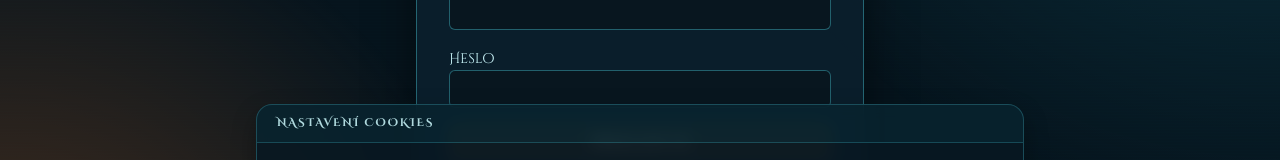
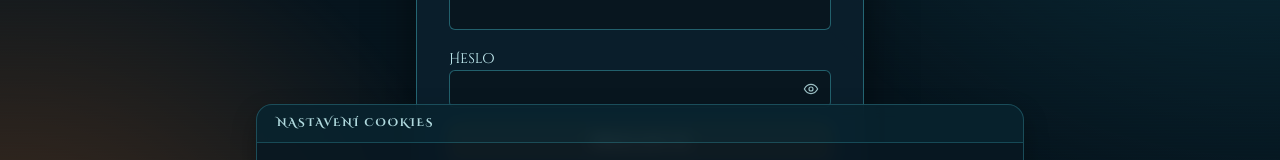
Before and after one commit to maxnesss/praha211, a Next.js app: page /sign-in in a window 1280 px wide. Shown: the part 408-568 px from the top of the page. Built offline with nearby package versions, Linux system fonts and the light colour scheme; no server answers.

Commit message:
feat: add show-hide toggle for all password fields

```diff
--- a/app/sign-in/page.tsx
+++ b/app/sign-in/page.tsx
@@ -5,6 +5,7 @@ import { useRouter } from "next/navigation";
 import { FormEvent, useState } from "react";
 import { signIn } from "next-auth/react";
 import metro from "@/app/metro-theme.module.css";
+import { PasswordField } from "@/components/password-field";
 import { getFirstZodErrorMessage, signInSchema } from "@/lib/validation/auth";
 
 export default function SignInPage() {
@@ -107,10 +108,9 @@ export default function SignInPage() {
               <label htmlFor="password" className="text-sm font-medium text-cyan-100">
                 Heslo
               </label>
-              <input
+              <PasswordField
                 id="password"
                 name="password"
-                type="password"
                 autoComplete="current-password"
                 required
                 className="w-full rounded-md border border-cyan-300/35 bg-[#08161f] px-3 py-2 text-sm text-cyan-50 outline-none transition-colors focus:border-cyan-200"
--- a/app/sign-up/page.tsx
+++ b/app/sign-up/page.tsx
@@ -5,6 +5,7 @@ import { useRouter } from "next/navigation";
 import { FormEvent, useState } from "react";
 import { signIn } from "next-auth/react";
 import metro from "@/app/metro-theme.module.css";
+import { PasswordField } from "@/components/password-field";
 import { getFirstZodErrorMessage, registerSchema } from "@/lib/validation/auth";
 
 export default function SignUpPage() {
@@ -132,10 +133,9 @@ export default function SignUpPage() {
               <label htmlFor="password" className="text-sm font-medium text-cyan-100">
                 Heslo
               </label>
-              <input
+              <PasswordField
                 id="password"
                 name="password"
-                type="password"
                 autoComplete="new-password"
                 minLength={8}
                 required
--- /dev/null
+++ b/components/password-field.tsx
@@ -0,0 +1,64 @@
+"use client";
+
+import { useState } from "react";
+import type { ComponentProps } from "react";
+
+type PasswordFieldProps = Omit<ComponentProps<"input">, "type">;
+
+export function PasswordField({
+  className,
+  disabled,
+  ...props
+}: PasswordFieldProps) {
+  const [isVisible, setIsVisible] = useState(false);
+
+  return (
+    <div className="relative">
+      <input
+        {...props}
+        type={isVisible ? "text" : "password"}
+        disabled={disabled}
+        className={`${className ?? ""} pr-10`}
+      />
+      <button
+        type="button"
+        onClick={() => setIsVisible((current) => !current)}
+        disabled={disabled}
+        aria-label={isVisible ? "Skrýt heslo" : "Zobrazit heslo"}
+        className="absolute inset-y-0 right-0 inline-flex w-10 items-center justify-center text-cyan-100/75 transition-colors hover:text-cyan-50 disabled:cursor-not-allowed disabled:opacity-45"
+      >
+        {isVisible ? (
+          <svg
+            viewBox="0 0 24 24"
+            fill="none"
+            stroke="currentColor"
+            strokeWidth="1.8"
+            strokeLinecap="round"
+            strokeLinejoin="round"
+            className="h-4 w-4"
+            aria-hidden="true"
+          >
+            <path d="M3 3l18 18" />
+            <path d="M10.6 10.6a2 2 0 102.8 2.8" />
+            <path d="M9.9 5.1A10.5 10.5 0 0112 5c5.5 0 9.8 5.2 10 5.4.1.2.1.4 0 .6-.1.2-1.4 1.8-3.5 3.2" />
+            <path d="M14.1 18.9c-.7.1-1.4.1-2.1.1-5.5 0-9.8-5.2-10-5.4a.6.6 0 010-.6 17.4 17.4 0 013.8-3.5" />
+          </svg>
+        ) : (
+          <svg
+            viewBox="0 0 24 24"
+            fill="none"
+            stroke="currentColor"
+            strokeWidth="1.8"
+            strokeLinecap="round"
+            strokeLinejoin="round"
+            className="h-4 w-4"
+            aria-hidden="true"
+          >
+            <path d="M2 12s3.7-6.8 10-6.8S22 12 22 12s-3.7 6.8-10 6.8S2 12 2 12z" />
+            <circle cx="12" cy="12" r="3" />
+          </svg>
+        )}
+      </button>
+    </div>
+  );
+}
--- a/components/profile-settings-forms.tsx
+++ b/components/profile-settings-forms.tsx
@@ -6,6 +6,7 @@ import { useSession } from "next-auth/react";
 import type { FormEvent } from "react";
 import { useState } from "react";
 import { DEFAULT_USER_AVATAR, USER_AVATAR_OPTIONS } from "@/lib/profile-avatars";
+import { PasswordField } from "@/components/password-field";
 import { SignOutButton } from "@/components/sign-out-button";
 import {
   changePasswordSchema,
@@ -447,10 +448,9 @@ export function ProfileSettingsForms({
                   <label htmlFor="currentPassword" className="text-sm font-medium text-cyan-100">
                     Aktuální heslo
                   </label>
-                  <input
+                  <PasswordField
                     id="currentPassword"
                     name="currentPassword"
-                    type="password"
                     autoComplete="off"
                     required={hasPassword}
                     className="w-full rounded-md border border-cyan-300/35 bg-[#08161f] px-3 py-2 text-sm text-cyan-50 outline-none transition-colors focus:border-cyan-200"
@@ -462,10 +462,9 @@ export function ProfileSettingsForms({
                 <label htmlFor="newPassword" className="text-sm font-medium text-cyan-100">
                   Nové heslo
                 </label>
-                <input
+                <PasswordField
                   id="newPassword"
                   name="newPassword"
-                  type="password"
                   autoComplete="off"
                   minLength={8}
                   required
@@ -477,10 +476,9 @@ export function ProfileSettingsForms({
                 <label htmlFor="confirmNewPassword" className="text-sm font-medium text-cyan-100">
                   Potvrdit nové heslo
                 </label>
-                <input
+                <PasswordField
                   id="confirmNewPassword"
                   name="confirmNewPassword"
-                  type="password"
                   autoComplete="off"
                   minLength={8}
                   required
```
